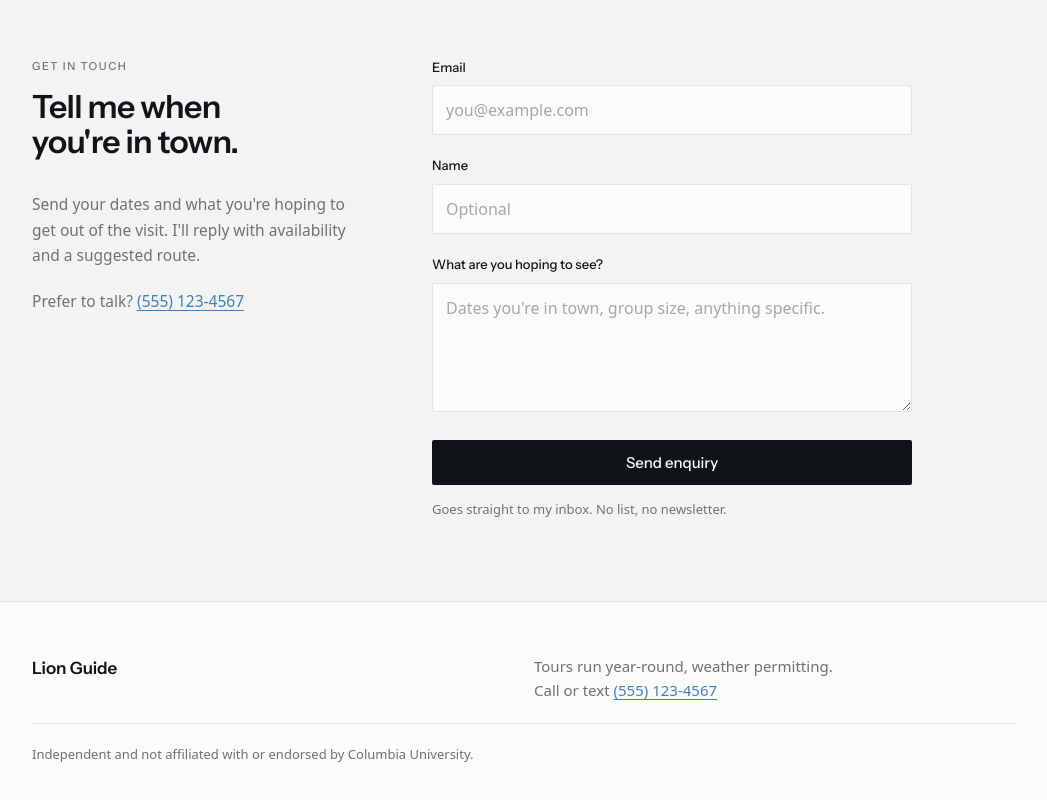
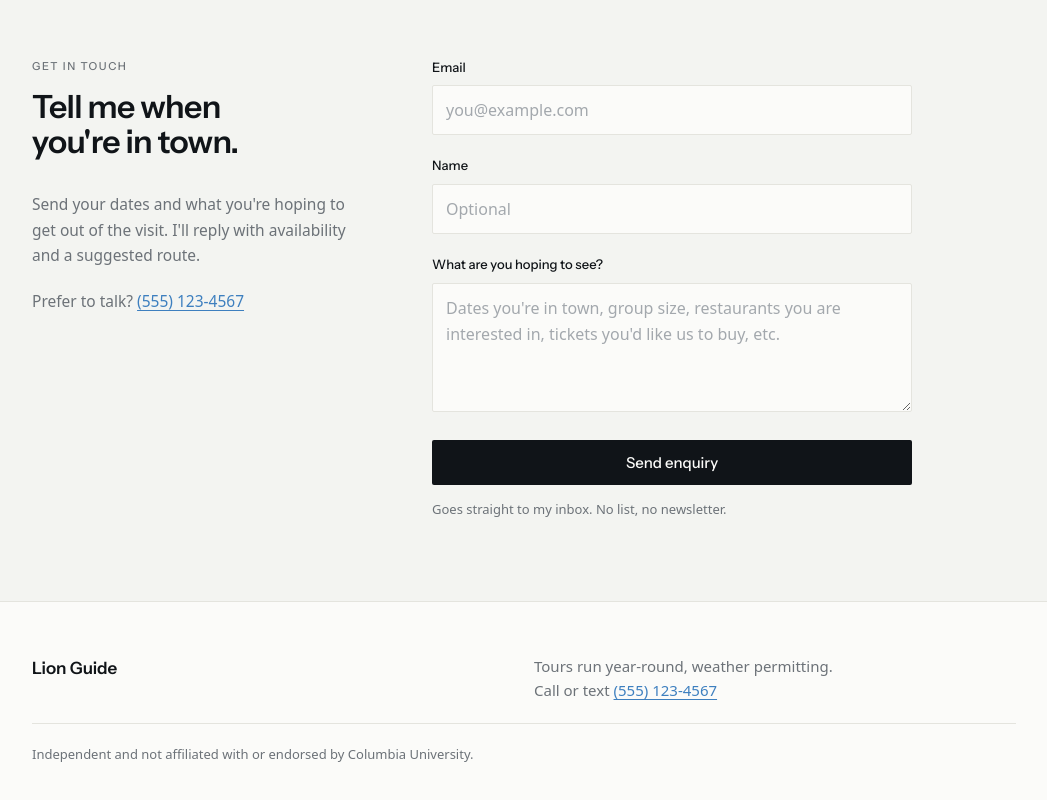
Before and after one commit to relaxyourefine/realxyourefine.github.io, a plain HTML site: page index.html in a window 1280 px wide. Shown: the part 2312-3112 px from the top of the page, without its empty margins (116-1163 px from the left). Drawn offline with Linux system fonts and the light colour scheme.

Commit message:
Update index.html

```diff
--- a/index.html
+++ b/index.html
@@ -273,7 +273,7 @@ footer{border-top:1px solid var(--rule);padding-block:clamp(2.5rem,6vw,3.25rem)}
         <div class="field">
           <label for="details">What are you hoping to see?</label>
           <textarea id="details" name="details" rows="4"
-                    placeholder="Dates you're in town, group size, anything specific."></textarea>
+                    placeholder="Dates you're in town, group size, restaurants you are interested in, tickets you'd like us to buy, etc."></textarea>
         </div>
         <input type="checkbox" name="botcheck" tabindex="-1" autocomplete="off" aria-hidden="true">
         <input type="hidden" name="subject" value="Lion Guide — tour enquiry">
```
